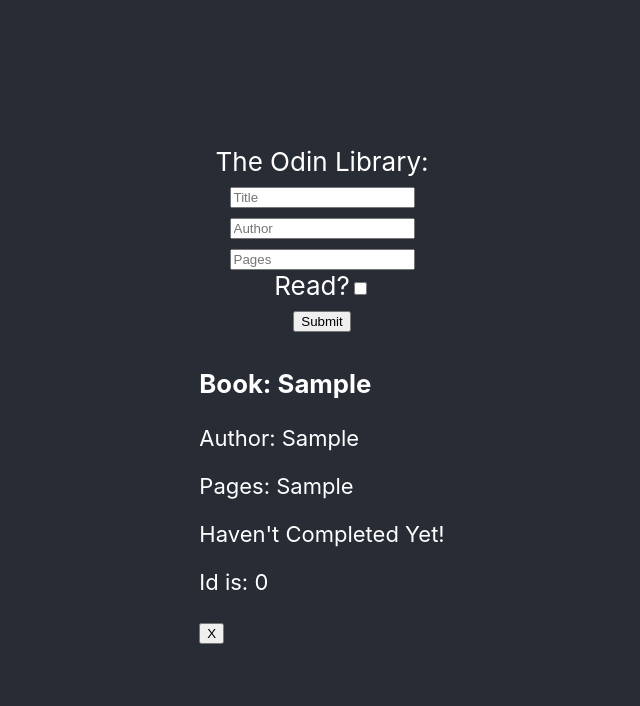
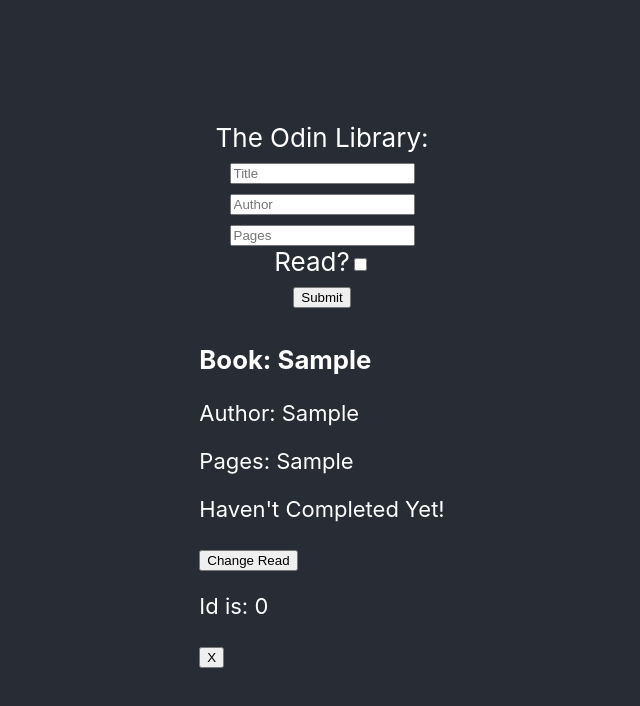
Before and after one commit to ColinV03/odin-react-library, a React (Create React App) app: page / in a window 1280 px wide. Both pictures are taken after typing "Sample", "Sample", "Sample" into the empty fields and a click on the button "Submit". Shown: the top 706 px of the page, without its empty margins (318-958 px from the left). Built offline with nearby package versions, Linux system fonts and the light colour scheme.

Commit message:
added book delete functionality, working on the change read status of individualized elements. Data refreshes, however DOM does not. Working on bug fix

```diff
--- a/src/Components/BookCard.js
+++ b/src/Components/BookCard.js
@@ -4,11 +4,16 @@
 // inside of the Form.js file.
 
 function BookCard(props) {
-    const { title, author, pages, read, index} = props
+    const { title, author, pages, read, index, library, changeReadStatus, deleteBook} = props
 
-    // let changeRead = () => {
-    //     changeReadStatus(index)
-    // }
+    let changeRead = () => {
+        changeReadStatus(index, library)
+    }
+
+
+    let deleteSelectedBook = () => {
+      deleteBook(index, library);
+    };
 
     return (
       <div className="bookCard">
@@ -16,9 +21,9 @@
         <p>Author: {author}</p>
         <p>Pages: {pages}</p>
         <p>{read ? " You've Read This" : " Haven't Completed Yet!"}</p>
-        {/* <button onClick={changeRead}>Change Read</button> */}
+        <button onClick={changeRead}>Change Read</button>
         <p> Id is: {index}</p>
-        <button>X</button>
+        <button onClick={deleteSelectedBook}>X</button>
         <br />
       </div>
     );
--- a/src/Components/Form.js
+++ b/src/Components/Form.js
@@ -12,6 +12,7 @@
           key: 0
           },
         library: [],
+        completed: [],
         }
 
 //general handler for changes, using Event target and defining based off of name, to update whichever key:value pair is currently being modified.
@@ -42,12 +43,24 @@
         })
     }
 
-  // changeReadStatus(index) {
-  //   let bookshelf = [...this.state.library]
-  //   console.log(bookshelf[index])
+  changeReadStatus = (index, library) => {
+    let target = library[index]
+    target.read = !target.read
+    console.log(` The book to be accessed is: ${library[index].title} at location: ${library[index]} and the read status is: ${library[index].read}`)
 
+  }
 
-  // }
+  deleteBook = (index, library) => {
+    let copiedLibrary = [...library];
+    let completedItem = copiedLibrary.splice(index, 1);
+    this.setState({
+      library: [...copiedLibrary],
+      completed: [...this.state.completed, completedItem],
+    });
+
+    console.log(`The Book to be deleted is: ${library[index].title}`)
+
+  }
 
 
 
@@ -66,8 +79,10 @@
           read={book.read}
           index={index}
           key={index}
+          library={library}
           changeReadStatus={this.changeReadStatus}
-          // changeReadStatus={this.changeReadStatus}
+          deleteBook={this.deleteBook}
+
           />
       );
     });
```
